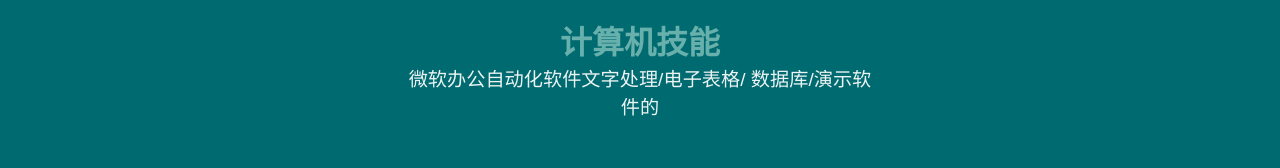
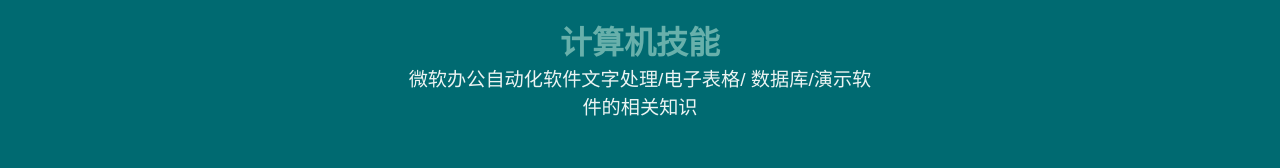
Before and after one commit to waccos/cv, a plain HTML site: page mandarin.html in a window 1280 px wide. Shown: the part 1048-1216 px from the top of the page. Drawn offline with Linux system fonts and the light colour scheme.

Commit message:
Update mandarin.html

```diff
--- a/mandarin.html
+++ b/mandarin.html
@@ -57,7 +57,7 @@
         <p>法语: 中级</p>
 
         <h3>计算机技能</h3>
-          <p>微软办公自动化软件文字处理/电子表格/ 数据库/演示软件的</p>
+          <p>微软办公自动化软件文字处理/电子表格/ 数据库/演示软件的相关知识</p>
       </div>
 
 <hr>
```
